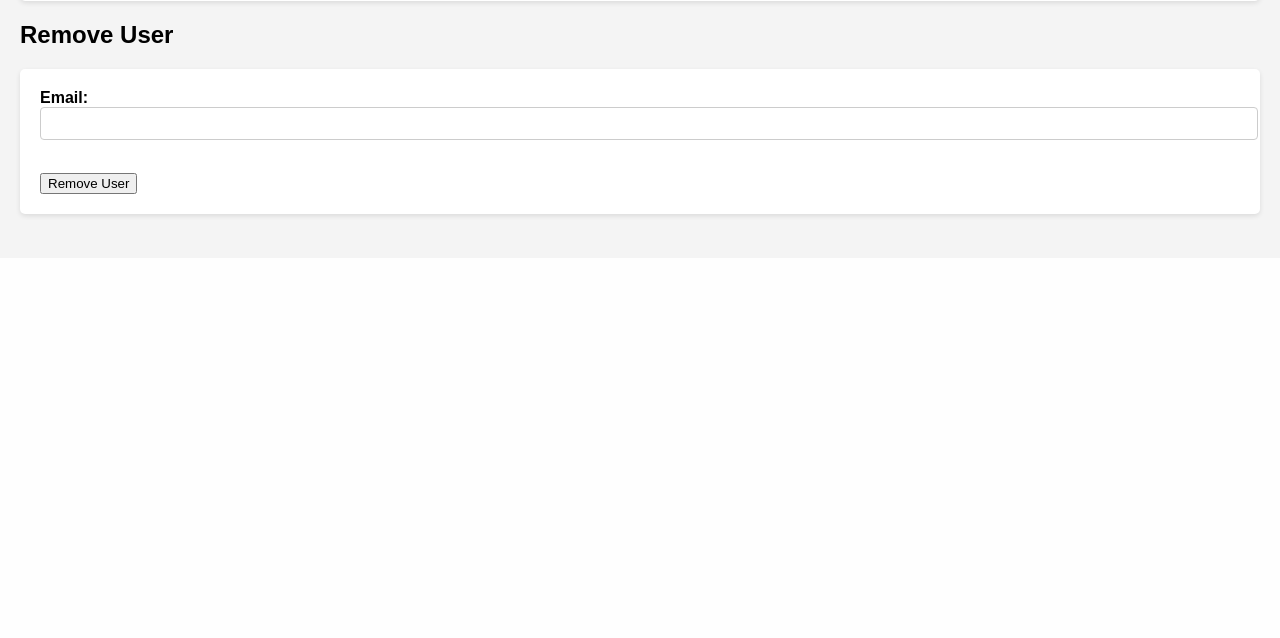
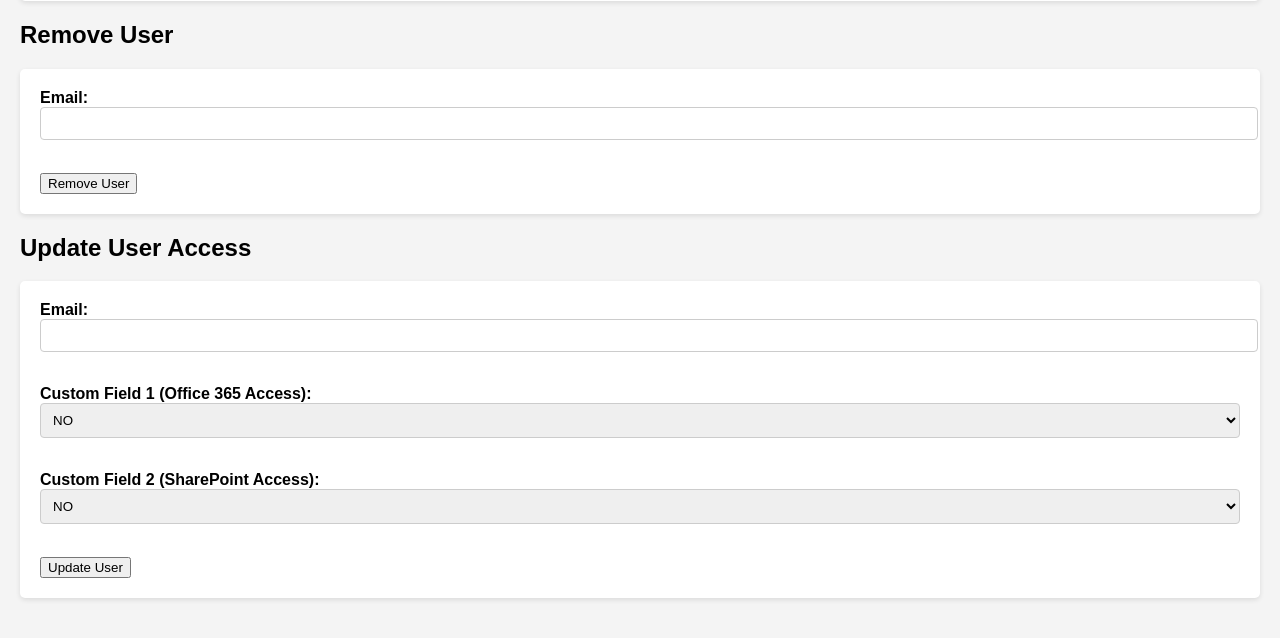
Before and after one commit to DEISI-ULHT-TFC-2024-25/TFC-DEISI2037-Interface-Azure-para-ERP, a Flask app: page / in a window 1280 px wide. Shown: the part 542-1180 px from the top of the page. Before the commit the page ends 761 px from the top, so only its background shows below. Run offline with Flask 3, Linux system fonts and the light colour scheme.

Commit message:
Add UpdateUser

```diff
--- a/import requests2.py
+++ b/import requests2.py
@@ -98,6 +98,27 @@ def manage_user_orangehrm():
                 connection.rollback()  # Rollback if there's an error
                 return jsonify({"error": f"Error removing user: {str(e)}"}), 500
 
+        elif action == "update":
+            custom1 = data.get("custom1", "No")
+            custom2 = data.get("custom2", "No")
+            print(f"Updating user with email: {email}, custom1: {custom1}, custom2: {custom2}")
+
+            update_employee_query = """
+            UPDATE hs_hr_employee
+            SET custom1 = %s, custom2 = %s
+            WHERE emp_work_email = %s
+            """
+            try:
+                cursor.execute(update_employee_query, (custom1, custom2, email))
+                connection.commit()
+                print("User updated successfully.")
+                return jsonify({"message": "User updated in OrangeHRM"}), 200
+            except Exception as e:
+                print(f"Error executing update query: {e}")
+                connection.rollback()
+                return jsonify({"error": f"Error updating user: {str(e)}"}), 500
+
+
         return jsonify({"error": "Invalid action"}), 400
 
     except Exception as e:
--- a/templates/index.html
+++ b/templates/index.html
@@ -1,5 +1,6 @@
 <!DOCTYPE html>
 <html lang="en">
+
 <head>
     <meta charset="UTF-8">
     <meta name="viewport" content="width=device-width, initial-scale=1.0">
@@ -90,8 +91,54 @@
                     console.error('Error:', error);
                 });
         }
+
+        // Function to update a user
+        function updateUser() {
+            const email = document.getElementById("updateEmail").value;
+            const custom1 = document.getElementById("updateCustom1").value;
+            const custom2 = document.getElementById("updateCustom2").value;
+
+            console.log("Submitting update user request...");
+            console.log({
+                email: email,
+                custom1: custom1,
+                custom2: custom2,
+                action: "update"
+            });
+
+            fetch('http://192.168.0.81:9001/manage-user-orangehrm', {
+                method: 'POST',
+                headers: {
+                    'Content-Type': 'application/json',
+                },
+                body: JSON.stringify({
+                    email: email,
+                    custom1: custom1,
+                    custom2: custom2,
+                    action: "update"
+                })
+            })
+                .then(response => {
+                    console.log("Response received:", response);
+                    return response.json();
+                })
+                .then(data => {
+                    console.log("Data received:", data);
+                    alert(data.message || data.error);
+
+                    // Reset fields
+                    document.getElementById("updateEmail").value = "";
+                    document.getElementById("updateCustom1").value = "No";
+                    document.getElementById("updateCustom2").value = "No";
+                })
+                .catch(error => {
+                    console.error('Error:', error);
+                });
+        }
+
     </script>
 </head>
+
 <body>
     <h1>Manage User Access and Licenses</h1>
 
@@ -129,8 +176,30 @@
         <button type="submit">Remove User</button>
     </form>
 
+    <h2>Update User Access</h2>
+    <form id="updateUserForm" onsubmit="event.preventDefault(); updateUser();">
+        <label for="updateEmail">Email:</label>
+        <input type="email" id="updateEmail" required><br><br>
+
+        <label for="updateCustom1">Custom Field 1 (Office 365 Access):</label>
+        <select id="updateCustom1">
+            <option value="No">NO</option>
+            <option value="YES">YES</option>
+        </select><br><br>
+
+        <label for="updateCustom2">Custom Field 2 (SharePoint Access):</label>
+        <select id="updateCustom2">
+            <option value="No">NO</option>
+            <option value="YES">YES</option>
+        </select><br><br>
+
+        <button type="submit">Update User</button>
+    </form>
+
+
     <p id="response-message"></p>
 
     <script src="{{ url_for('static', filename='js/script.js') }}"></script>
 </body>
+
 </html>
```
Lines whose indentation alone changed are shown as unchanged.
